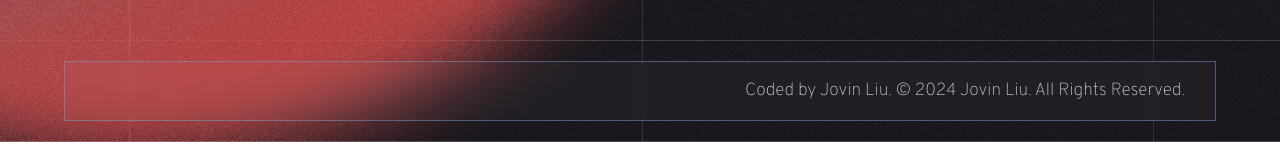
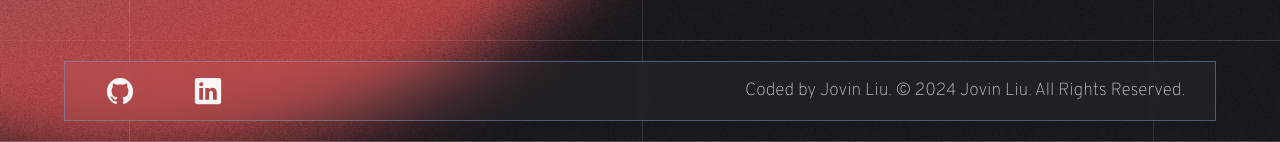
Before and after one commit to JovinLiu/Personal-Profile, a React (Vite) app: page / in a window 1280 px wide. Shown: the part 6985-7127 px from the top of the page. Built offline with nearby package versions, Linux system fonts and the light colour scheme; a web font is replaced by a local one.

Commit message:
20240930

```diff
--- a/src/Components/Footer.jsx
+++ b/src/Components/Footer.jsx
@@ -51,10 +51,10 @@ function Footer() {
             <Row align="center" width="90vw">
               <Row align="center" gap="3vw">
                 <Link href="https://github.com/JovinLiu">
-                  <Icon icon="github" />
+                  <Icon category="github" />
                 </Link>
                 <Link href="https://www.linkedin.com/in/jovin-liu-b173b0128/">
-                  <Icon icon="linkedin" />
+                  <Icon category="linkedin" />
                 </Link>
               </Row>
               <Span id="footer-text">{`Coded by Jovin Liu. © ${year} Jovin Liu. All Rights Reserved.`}</Span>
--- a/src/UI/Icon.jsx
+++ b/src/UI/Icon.jsx
@@ -13,8 +13,19 @@ const Svg = styled.svg`
 function Icon({category, position, top, left, scale}) {
   if (category === "linkedin")
     return (
-      <Svg scale={scale} top={top} left={left} position={position} xmlns="http://www.w3.org/2000/svg" viewBox="0 0 512 512">
-        <path d="M444.17 32H70.28C49.85 32 32 46.7 32 66.89v374.72C32 461.91 49.85 480 70.28 480h373.78c20.54 0 35.94-18.21 35.94-38.39V66.89C480.12 46.7 464.6 32 444.17 32zm-273.3 373.43h-64.18V205.88h64.18zM141 175.54h-.46c-20.54 0-33.84-15.29-33.84-34.43 0-19.49 13.65-34.42 34.65-34.42s33.85 14.82 34.31 34.42c-.01 19.14-13.31 34.43-34.66 34.43zm264.43 229.89h-64.18V296.32c0-26.14-9.34-44-32.56-44-17.74 0-28.24 12-32.91 23.69-1.75 4.2-2.22 9.92-2.22 15.76v113.66h-64.18V205.88h64.18v27.77c9.34-13.3 23.93-32.44 57.88-32.44 42.13 0 74 27.77 74 87.64z" />
+      <Svg
+        scale={scale}
+        top={top}
+        left={left}
+        position={position}
+        xmlns="http://www.w3.org/2000/svg"
+        x="0px"
+        y="0px"
+        width="42"
+        height="42"
+        viewBox="0 0 512 512"
+      >
+        <path d="M444.17 32H70.28C49.85 32 32 46.7 32 66.89v374.72C32 461.91 49.85 480 70.28 480h373.78c20.54 0 35.94-18.21 35.94-38.39V66.89C480.12 46.7 464.6 32 444.17 32zm-273.3 373.43h-64.18V205.88h64.18zM141 175.54h-.46c-20.54 0-33.84-15.29-33.84-34.43 0-19.49 13.65-34.42 34.65-34.42s33.85 14.82 34.31 34.42c-.01 19.14-13.31 34.43-34.66 34.43zm264.43 229.89h-64.18V296.32c0-26.14-9.34-44-32.56-44-17.74 0-28.24 12-32.91 23.69-1.75 4.2-2.22 9.92-2.22 15.76v113.66h-64.18V205.88h64.18v27.77c9.34-13.3 23.93-32.44 57.88-32.44 42.13 0 74 27.77 74 87.64z"></path>
       </Svg>
     );
 
```
